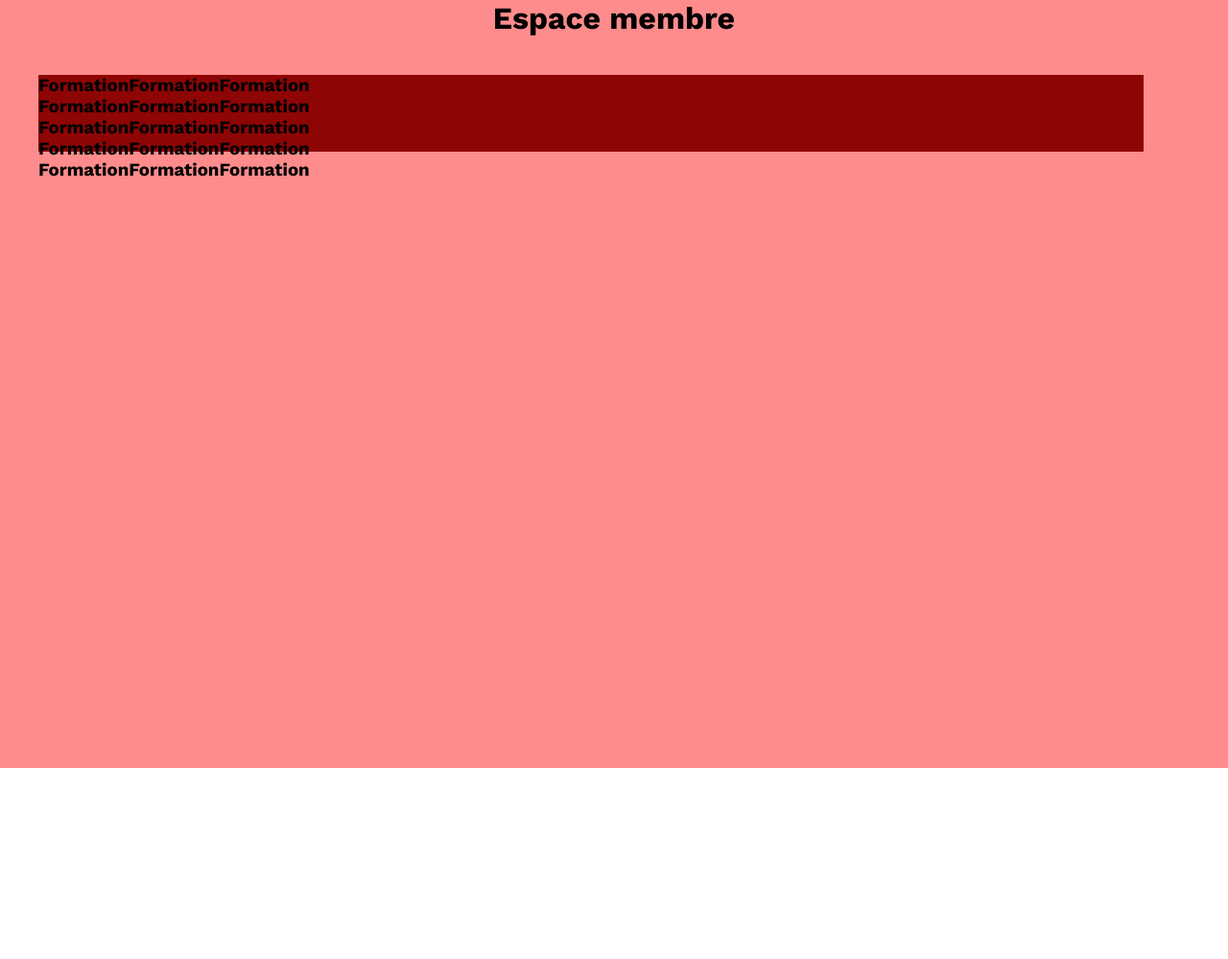
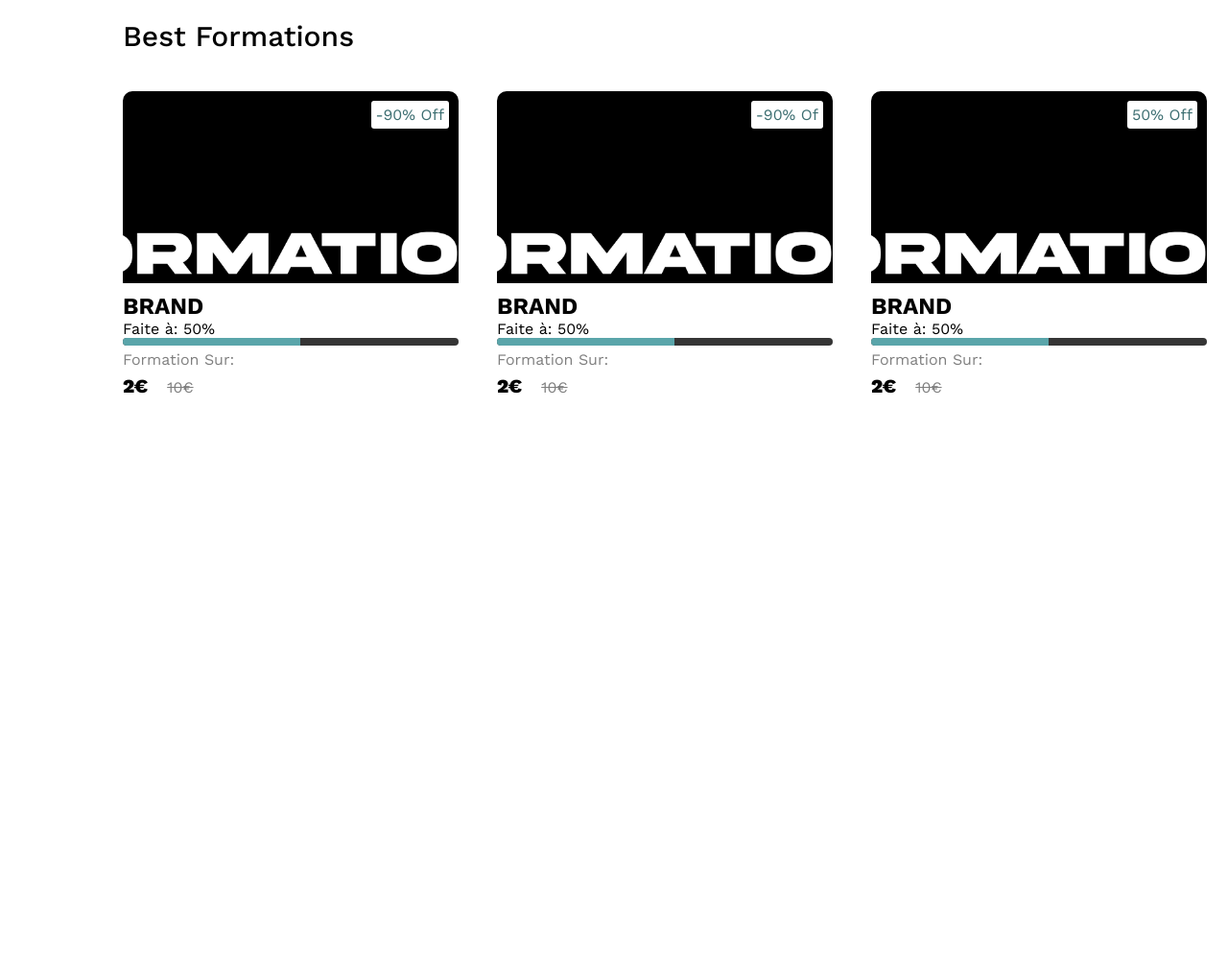
Before and after one commit to Gwada33/AppCode-React-Html-Css-PHP, a PHP site: page /landing.html in a window 1280 px wide. Shown: the top 999 px of the page at 96% size. After the commit the page ends 410 px from the top, so only its background shows below. Run offline with PHP 8.4, Linux system fonts and the light colour scheme.

Commit message:
Lot changes

```diff
--- a/css/landing.css
+++ b/css/landing.css
@@ -1,11 +1,4 @@
 @import url('https://fonts.googleapis.com/css2?family=Work+Sans:ital,wght@0,200;0,300;0,400;0,500;0,600;0,700;0,800;0,900;1,200;1,300;1,400;1,500;1,600;1,700;1,800;1,900&display=swap');
-
-*{
-    margin: 0;
-    padding: 0;
-    box-sizing: border-box;
-    font-family: 'Work Sans', sans-serif;
-}
 
 :root{
     --bleufoncé: #284b63;
@@ -15,29 +8,182 @@
     --gris-foncé: #353535;
 }
 
-body{
-    display: flex;
-    min-height: 200vh;
-    background: var(--blanc);
+*{
+    margin: 0;
+    padding: 0;
+    box-sizing: border-box;
+    font-family: 'Work Sans', sans-serif;
 }
 
-.hero-section{
-    text-align: center;
-    display: flex;
-    position: absolute;
-    flex-direction: column;
-    top: 0;
-    width: 100%;
-    height: 100vh;
-    background-color: #ff8c8c;
+
+
+.product{
+    position: relative;
+    overflow: hidden;
+    padding: 20px 0;
 }
 
-.hero-container{
-    display: flex;
-    width: 90%;
-    height: 10vh;
-    margin: 40px 40px 40px;
-    background-color: #8e0505;
+.product-category{
+    padding: 0 10vw;
+    font-size: 30px;
+    font-weight: 500;
+    margin-bottom: 40px;
 }
 
-.hero-container
+.product-container{
+    padding: 0 10vw;
+    display: flex;
+    overflow-x: auto;
+    scroll-behavior: smooth;
+    width: 100%;
+    height: 500px;
+}
+
+.product-container::-webkit-scrollbar{
+    display: none;
+}
+
+.product-card{
+    border-radius: 50px;
+    flex: 0 0 auto;
+    width: 350px;
+    height: 200px;
+    margin-right: 40px;
+}
+
+.product-image{
+    position: relative;
+    width: 100%;
+    height: 200px;
+    overflow: hidden;
+}
+
+.product-thumb{
+    width: 100%;
+    height: 350px;
+object-fit: cover;
+    border-radius: 10px;
+}
+
+.en-cours{
+    width: 100%;
+    height: 8px;
+    overflow: hidden;
+    padding-left: 20px;
+    background-color: var(--gris-foncé);
+    border-radius: 5px;
+}
+
+.en-cours .en-cours-back{
+    width: 50px;
+    height: 8px;
+    margin-left: -20px;
+    background-color: var(--bleu-clair);
+    filter: brightness(150%);
+    transform: scaleX(6.4);
+}
+
+.mockup-tag{
+    position: absolute;
+    background: #fff;
+    padding: 5px;
+    border-radius: 3px;
+    color: var(--bleu-clair);
+    right: 10px;
+    top: 10px;
+    text-transform: capitalize;
+}
+
+.card-btn{
+    position: absolute;
+    bottom: 0;
+    left: 50%;
+    font-size: 20px;
+    color: var(--blanc);
+    transform: translateX(-50%);
+    width: 100%;
+    height: 50px;
+    text-transform: capitalize;
+    border: none;
+    outline: none;
+    background: var(--bleu-clair);
+    transition: 0.5s;
+    cursor: pointer;
+    opacity: 0;
+}
+
+.product-card:hover .card-btn{
+   opacity: 1;
+}
+
+.card-btn:hover{
+    background: var(--bleufoncé);
+}
+
+.product-info{
+    width: 100%;
+    height: 100px;
+    padding-top: 10px;
+}
+
+.product-brand{
+     text-transform: uppercase;
+}
+
+.product-mockup-description{
+    width: 100%;
+    height: 20px;
+    line-height: 2àpx;
+    overflow: hidden;
+    opacity: 0.5;
+    text-transform: capitalize;
+    margin: 5px 0;
+}
+
+.price{
+    font-weight: 900;
+    font-size: 20px;
+}
+
+.actual-price{
+    margin-left: 20px;
+    opacity: 0.5;
+    text-decoration: line-through;
+}
+
+/*collection*/
+
+.collection-container{
+    width: 100%;
+    display: grid;
+    grid-template-columns: repeat(2, 1fr);
+    grid-gap: 10px;
+}
+
+.collection{
+    position: relative;
+}
+.collection img{
+    width: 100%;
+    height: 100%;
+    object-fit: cover;
+}
+f
+.collection p{
+    position: absolute;
+    top: 50%;
+    left: 50%;
+    transform: translate(-50%, -50%);
+    text-align: center;
+    color: rgb(219, 219, 219);
+    font-size: 50px;
+    text-transform: capitalize;
+}
+
+.collection:nth-child(3){
+    grid-column: span 2;
+    margin-bottom: 10px;
+}
+
+/*Cette partie sert pour les bars de pourcent*/
+/*Mettez des styles width*/
--- /dev/null
+++ b/js/WidthController.js
@@ -0,0 +1,46 @@
+const element = document.getElementById("prix")
+
+element.innerHTML = "Faite à: " + document.getElementById("js-back-1").clientWidth + "%";
+
+
+
+const element1 = document.getElementById("prix 1")
+
+element1.innerHTML ="Faite à: " +  document.getElementById("js-back 1").clientWidth + "%";
+
+
+
+const element2 =   document.getElementById("prix 2")
+
+element2.innerHTML ="Faite à: " +  document.getElementById("js-back 2").clientWidth + "%";
+
+
+
+const element3 =   document.getElementById("prix 3")
+
+element3.innerHTML ="Faite à: " +  document.getElementById("js-back 3").clientWidth + "%";
+
+
+
+const element4 =  document.getElementById("prix 4")
+
+element4.innerHTML ="Faite à: " +  document.getElementById("js-back 4").clientWidth + "%";
+
+
+
+const element5 =  document.getElementById("prix 5")
+
+element5.innerHTML ="Faite à: " +  document.getElementById("js-back 5").clientWidth + "%";
+
+
+
+const element6 =   document.getElementById("prix 6")
+
+element6.innerHTML ="Faite à: " +  document.getElementById("js-back 6").clientWidth + "%";
+
+
+
+
+const element7 =  document.getElementById("prix 7")
+
+element7.innerHTML ="Faite à: " +  document.getElementById("js-back 7").clientWidth + "%";
--- a/js/swup.js
+++ /dev/null
@@ -1,3 +0,0 @@
-const Swup = require("./swup");
-
-const swup = new Swup();
--- a/landing.html
+++ b/landing.html
@@ -25,91 +25,124 @@
     <link rel="stylesheet" href="css/landing.css">
   </head>
   <body>
-    <div class="hero-section">
-     <h1>Espace membre</h1>
-     <div class="hero-container">
-      <div class="hero-card-container">
-        <div class="hero-card">
-          <div class="hero-card-subtitle-background">
-           <h3>Formation</h3>
+  <!--cards-container-->
+  <section class="product">
+    <h2 class="product-category">Best Formations</h2>
+    <div class="product-container">
+        <div class="product-card">
+            <div class="product-image">
+                <span class="mockup-tag">-90% off</span>
+                <!--mettre l'image du mec d'après l'api-->
+                <img src="Nouveau projet (77).png" class="product-thumb" alt="">
+                <button class="card-btn">Formation</button>
+            </div>
+        <div class="product-info">
+            <h2 class="product-brand">brand</h2>
+            <p id="prix">N/A</p><div class="en-cours"><div class="en-cours-back" id="js-back-1"></div></div>
+            <p class="product-mockup-description">Formation sur: </p>
+            <span  class="price">2€</span><span class="actual-price">10€</span>
         </div>
         </div>
-        <div class="hero-card">
-          <div class="hero-card-subtitle-background">
-          <h3>Formation</h3>
+        <div class="product-card">
+            <div class="product-image">
+                <span class="mockup-tag">-90% of</span>
+                <!--mettre l'image du mec d'après l'api-->
+                <img src="Nouveau projet (77).png" class="product-thumb" alt="">
+                <button class="card-btn">Formation</button>
+            </div>
+        <div class="product-info">
+            <h2 class="product-brand">brand</h2>
+            <p id="prix 1">N/A</p><div class="en-cours"><div class="en-cours-back" id="js-back 1"></div></div>
+            <p class="product-mockup-description">Formation sur: </p>
+            <span class="price">2€</span><span class="actual-price">10€</span>
         </div>
         </div>
-     <div class="hero-card">
-      <div class="hero-card-subtitle-background">
-      <h3>Formation</h3>
+        <div class="product-card">
+            <div class="product-image">
+                <span class="mockup-tag">50% off</span>
+                <!--mettre l'image du mec d'après l'api-->
+                <img src="Nouveau projet (77).png" class="product-thumb" alt="">
+                <button class="card-btn">Formation</button>
+            </div>
+        <div class="product-info">
+            <h2 class="product-brand">brand</h2>
+            <p id="prix 2">N/A</p><div class="en-cours"><div class="en-cours-back" id="js-back 2"></div></div>
+            <p class="product-mockup-description">Formation sur: </p>
+            <span class="price">2€</span><span class="actual-price">10€</span>
         </div>
         </div>
- <div class="hero-card">
-  <div class="hero-card-subtitle-background">
-  <h3>Formation</h3>
+        <div class="product-card">
+            <div class="product-image">
+                <span class="mockup-tag">50% off</span>
+                <!--mettre l'image du mec d'après l'api-->
+                <img src="Nouveau projet (77).png" class="product-thumb" alt="">
+                <button class="card-btn">Formation</button>
+            </div>
+        <div class="product-info">
+            <h2 class="product-brand">brand</h2>
+            <p id="prix 3">N/A</p><div class="en-cours"><div class="en-cours-back" id="js-back 3"></div></div>
+            <p class="product-mockup-description">pas encore sortie lol</p>
+            <span class="price">2€</span><span class="actual-price">10€</span>
         </div>
         </div>
-<div class="hero-card">
-  <div class="hero-card-subtitle-background">
-  <h3>Formation</h3>
+        <div class="product-card">
+            <div class="product-image">
+                <span class="mockup-tag">50% off</span>
+                <!--mettre l'image du mec d'après l'api-->
+                <img src="Nouveau projet (77).png" class="product-thumb" alt="">
+                <span class="price">2€</span><span class="actual-price">10€</span>
+            </div>
+        <div class="product-info">
+            <h2 class="product-brand">brand</h2>
+            <p id="prix 4">N/A</p><div class="en-cours"><div class="en-cours-back" id="js-back 4"></div></div>
+            <p class="product-mockup-description">Formation sur: </p>
+            <span class="price">2€</span><span class="actual-price">10€</span>
+        </div>
+        </div>
+        <div class="product-card">
+            <div class="product-image">
+                <span class="mockup-tag">50% off</span>
+                <!--mettre l'image du mec d'après l'api-->
+                <img src="Nouveau projet (77).png" class="product-thumb" alt="">
+                <button class="card-btn">Formation</button>
+            </div>
+        <div class="product-info">
+            <h2 class="product-brand">brand</h2>
+            <p id="prix 5">N/A</p><div class="en-cours"><div class="en-cours-back" id="js-back 5"></div></div>
+            <p class="product-mockup-description">Formation sur: </p>
+            <span class="price">2€</span><span class="actual-price">10€</span>
+        </div>
+        </div>
+        <div class="product-card">
+            <div class="product-image">
+                <span class="mockup-tag">50% off</span>
+                <!--mettre l'image du mec d'après l'api-->
+                <img src="Nouveau projet (77).png" class="product-thumb" alt="">
+                <button class="card-btn">Formation</button>
+            </div>
+        <div class="product-info">
+            <h2 class="product-brand">brand</h2>
+            <p id="prix 6">N/A</p><div class="en-cours"><div class="en-cours-back" id="js-back 6"></div></div>
+            <p class="product-mockup-description">Formation sur: </p>
+            <span class="price">2€</span><span class="actual-price">10€</span>
+        </div>
+        </div>
+        <div class="product-card">
+            <div class="product-image">
+                <span class="mockup-tag">50% off</span>
+                <!--mettre l'image du mec d'après l'api-->
+                <img src="Nouveau projet (77).png" class="product-thumb" alt="">
+                <button class="card-btn">Formation</button>
+            </div>
+        <div class="product-info">
+            <h2 class="product-brand">brand</h2>
+            <p id="prix 7">N/A</p><div class="en-cours"><div class="en-cours-back" id="js-back 7"></div></div>
+            <p class="product-mockup-description">Formation sur: </p>
+            <span id="prix" class="price">2€</span><span class="actual-price">10€</span>
         </div>
         </div>
     </div>
-      <div class="hero-card-container">
-        <div class="hero-card">
-          <div class="hero-card-subtitle-background">
-          <h3>Formation</h3>
-       </div>
-     </div>
-     <div class="hero-card">
-      <div class="hero-card-subtitle-background">
-      <h3>Formation</h3>
-   </div>
- </div>
- <div class="hero-card">
-  <div class="hero-card-subtitle-background">
-  <h3>Formation</h3>
-</div>
-</div>
-<div class="hero-card">
-  <div class="hero-card-subtitle-background">
-  <h3>Formation</h3>
-</div>
-</div>
-<div class="hero-card">
-  <div class="hero-card-subtitle-background">
-  <h3>Formation</h3>
-</div>
-</div>
-      </div>
-      <div class="hero-card-container">
-        <div class="hero-card">
-          <div class="hero-card-subtitle-background">
-          <h3>Formation</h3>
-       </div>
-     </div>
-     <div class="hero-card">
-      <div class="hero-card-subtitle-background">
-      <h3>Formation</h3>
-   </div>
- </div>
- <div class="hero-card">
-  <div class="hero-card-subtitle-background">
-  <h3>Formation</h3>
-</div>
-</div>
-<div class="hero-card">
-  <div class="hero-card-subtitle-background">
-  <h3>Formation</h3>
-</div>
-</div>
-<div class="hero-card">
-  <div class="hero-card-subtitle-background">
-  <h3>Formation</h3>
-</div>
-</div>
-      </div>
-     </div>
-    </div>
+</section>
+      <script src="js/WidthController.js"></script>
   </body>
 </html>
```
Also changed, not shown: Nouveau projet (77).png (added). Lines whose indentation alone changed are shown as unchanged.
